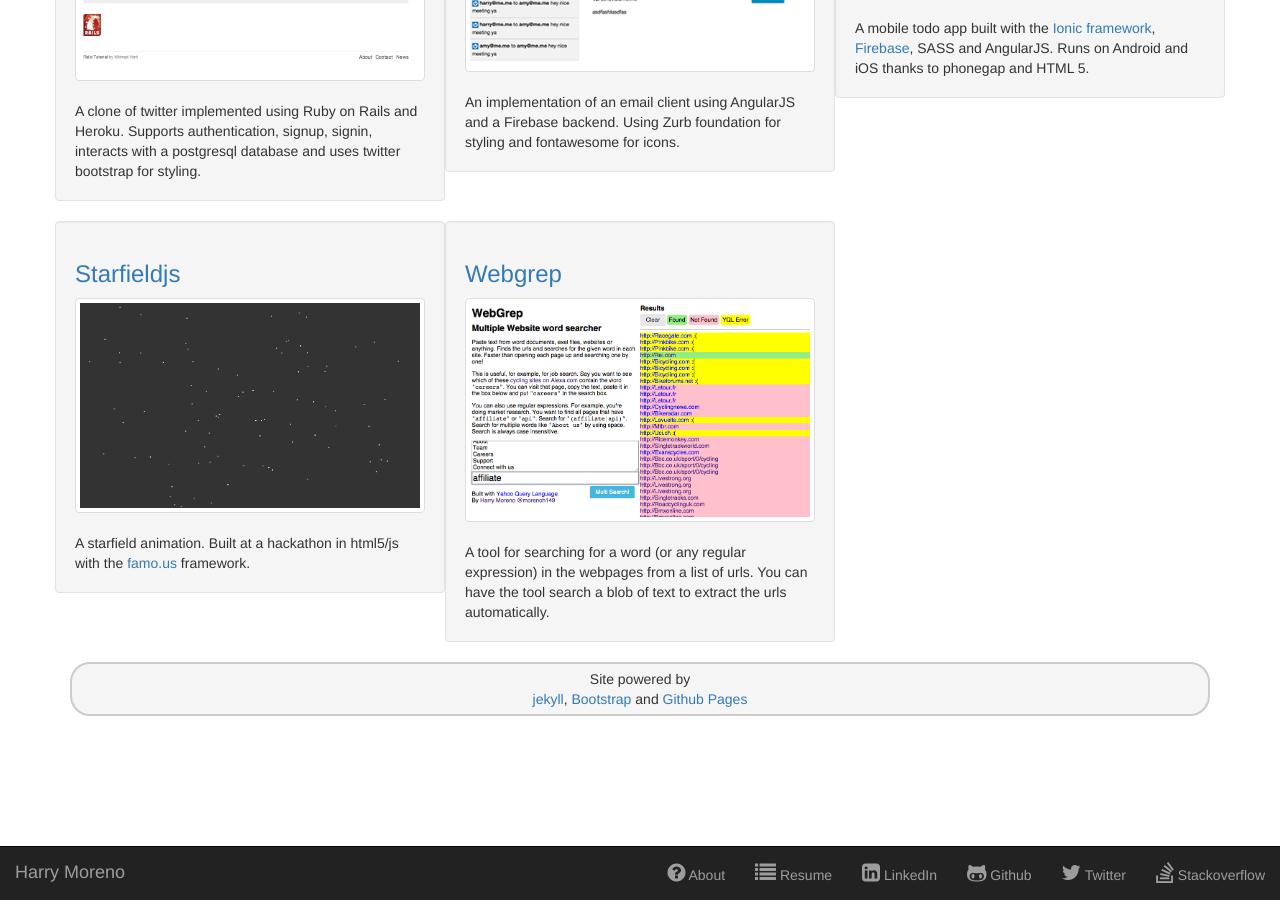
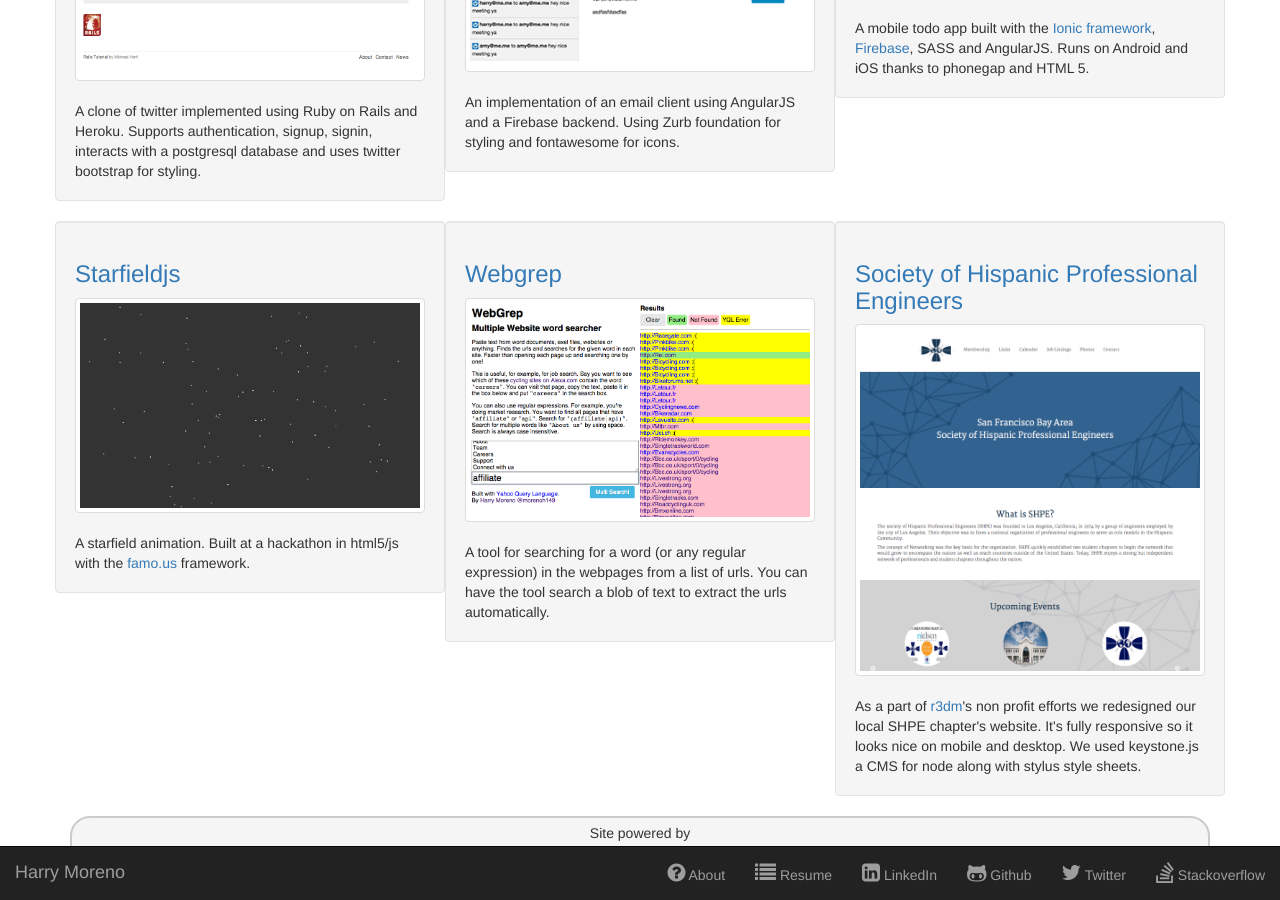
Before and after one commit to morenoh149/morenoh149.github.io, a Jekyll site: the page built from about.md, in a window 1280 px wide and 900 px high, scrolled down 1074 px. Built offline with Jekyll 4.4.1, drawn with Linux system fonts in a browser that asks for light colours; nearby versions of some CDN libraries.

Commit message:
added shpesf to portfolio

```diff
--- a/_includes/gallery.html
+++ b/_includes/gallery.html
@@ -66,4 +66,13 @@
     A tool for searching for a word (or any regular expression) in the webpages from a list of urls. You can have
     the tool search a blob of text to extract the urls automatically.
   </div>
+  <div class="col-sm-4 well">
+    <h3><a href="http://shpedev.herokuapp.com/">Society of Hispanic Professional Engineers</a></h3>
+    <a href="http://webgrep.org" class="thumbnail">
+      <img src="img/shpesf.png">
+    </a>
+    As a part of <a href="http://www.r3dm.com">r3dm</a>'s non profit efforts we redesigned our local SHPE chapter's
+    website. It's fully responsive so it looks nice on mobile and desktop. We used keystone.js a CMS for node along
+    with stylus style sheets.
+  </div>
 </div>
```
Also changed, not shown: img/shpesf.png (added).
